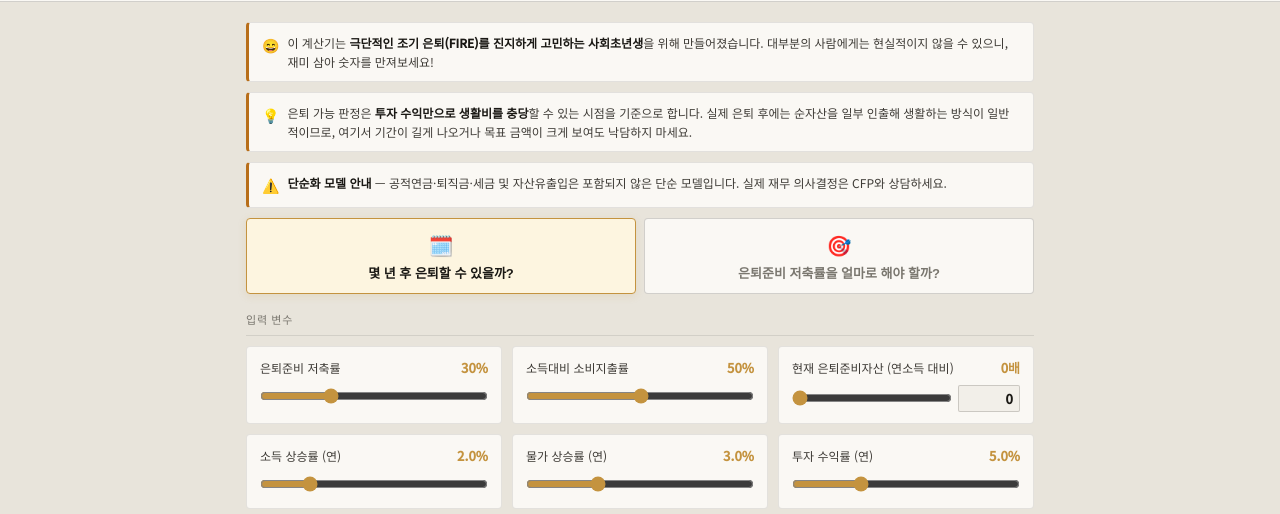
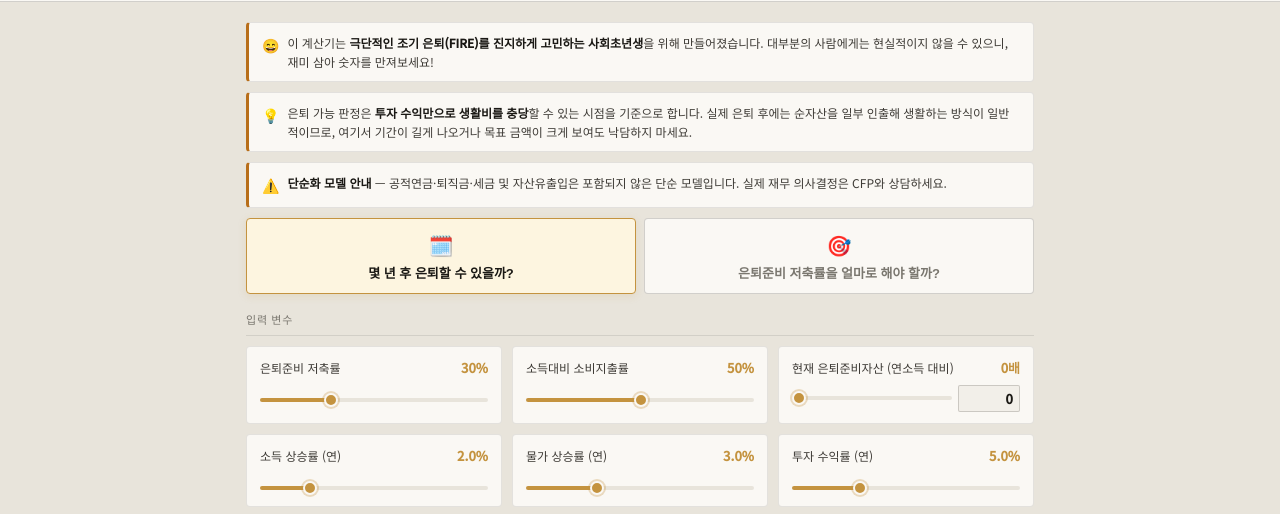
Before and after one commit to einsteindha/FIRE-Calculator, a plain HTML site: page index.html in a window 1280 px wide. Shown: the part 77-591 px from the top of the page. Drawn offline with nearby package versions, Linux system fonts and the light colour scheme.

Commit message:
슬라이더 금색 커스텀 디자인 적용 (--pct 그라디언트)

```diff
--- a/index.html
+++ b/index.html
@@ -58,7 +58,9 @@ html,body{font-family:'Noto Sans KR',system-ui,sans-serif;background:var(--bg3);
 .il{font-size:12px;color:var(--text2);margin-bottom:6px;display:flex;justify-content:space-between;align-items:baseline}
 .iv{font-size:13px;font-weight:600;color:var(--gold)}
 .iv.error{color:var(--red)}
-input[type=range]{width:100%;margin-top:3px;accent-color:var(--gold)}
+input[type=range]{height:4px;-webkit-appearance:none;appearance:none;background:linear-gradient(to right,var(--gold) 0%,var(--gold) var(--pct,0%),var(--bg3) var(--pct,0%));border-radius:4px;padding:0;border:none;cursor:pointer;width:100%;margin-top:3px}
+input[type=range]::-webkit-slider-thumb{-webkit-appearance:none;width:14px;height:14px;border-radius:50%;background:var(--gold);border:2px solid var(--bg);box-shadow:0 0 0 2px rgba(196,147,63,.3)}
+input[type=range]::-moz-range-thumb{width:14px;height:14px;border:none;border-radius:50%;background:var(--gold);border:2px solid var(--bg);box-shadow:0 0 0 2px rgba(196,147,63,.3)}
 .ic.error input[type=range]{accent-color:var(--red)}
 /* 슬라이더+숫자 복합 입력 */
 .dual-input{display:flex;align-items:center;gap:6px;margin-top:3px}
@@ -677,6 +679,7 @@ function drawTab2Chart(targetYrs, spFrac, retRate, incRate, infRate, rr, found,
 
 calcTab1();
 calcTab2();
+(function(){function _rp(e){var v=parseFloat(e.value),mn=parseFloat(e.min)||0,mx=parseFloat(e.max)||100;if(mx!==mn)e.style.setProperty('--pct',((v-mn)/(mx-mn)*100).toFixed(1)+'%');}document.querySelectorAll('input[type=range]').forEach(_rp);document.addEventListener('input',function(e){if(e.target.type==='range')_rp(e.target);});})();
 </script>
 </body>
 </html>
```
